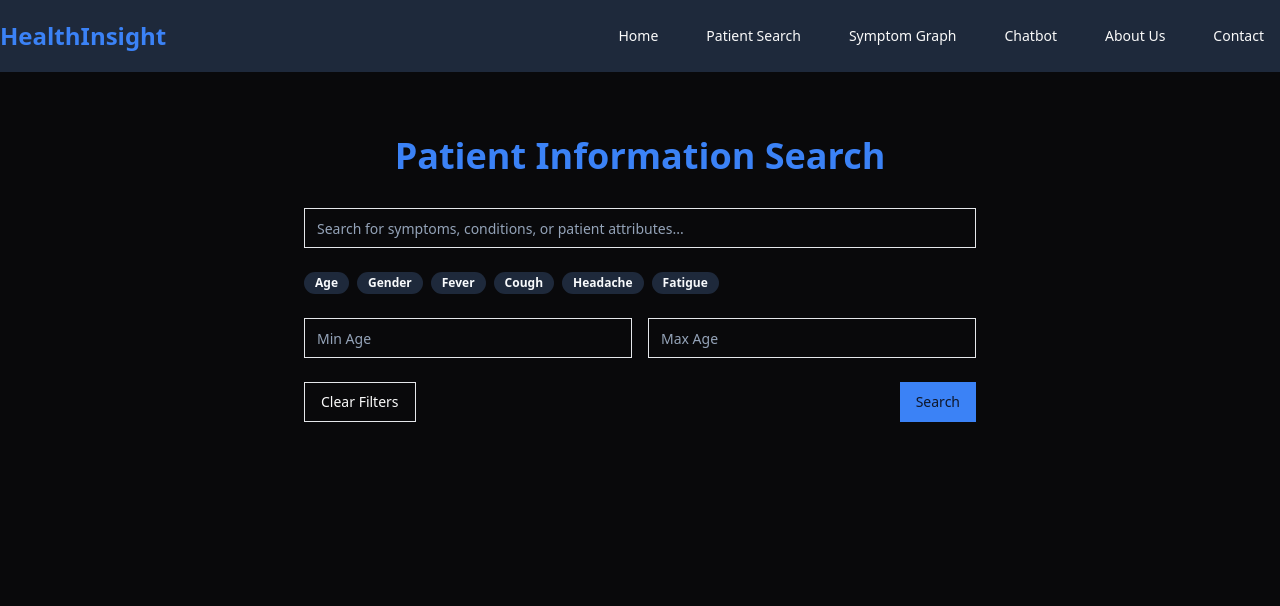
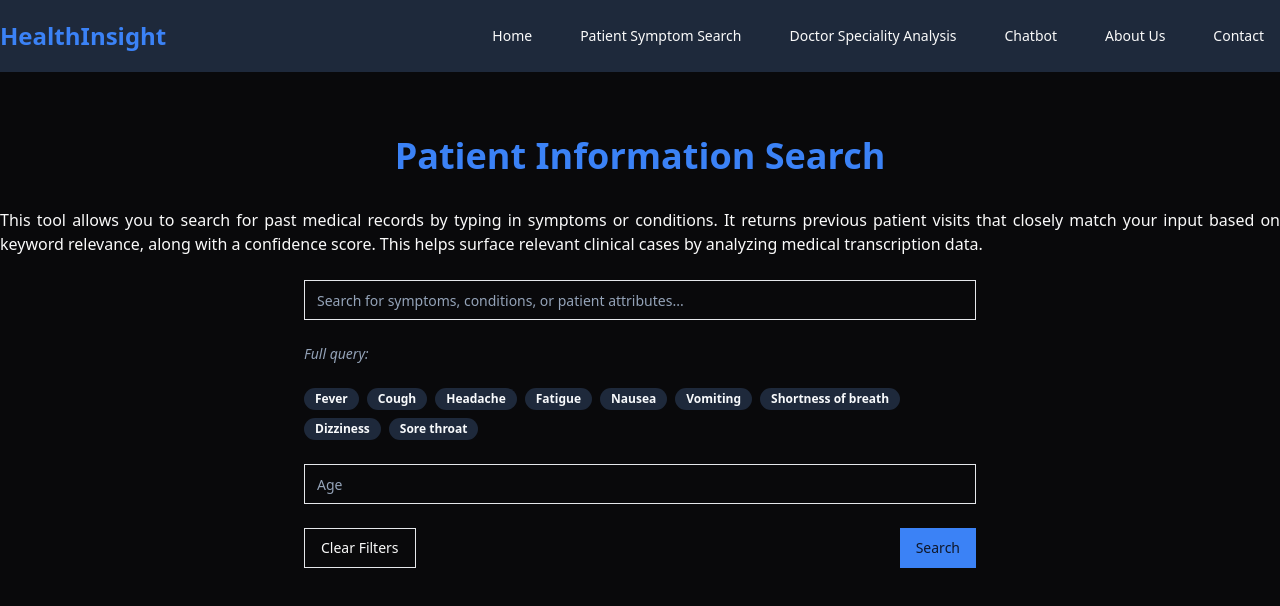
Before and after one commit to nischay-singh/HealthInsight, a React (Create React App) app in the folder code/frontend/: page /patient-search in a window 1280 px wide. Shown: the top 606 px of the page. Built offline with nearby package versions, Linux system fonts and the light colour scheme.

Commit message:
changed patiend information search

```diff
--- a/code/frontend/src/components/ui/navbar.jsx
+++ b/code/frontend/src/components/ui/navbar.jsx
@@ -14,10 +14,10 @@ export function Navbar() {
             <Link to="/">Home</Link>
           </Button>
           <Button variant="ghost" asChild>
-            <Link to="/patient-search">Patient Search</Link>
+            <Link to="/patient-search">Patient Symptom Search</Link>
           </Button>
           <Button variant="ghost" asChild>
-            <Link to="/symptom-graph">Symptom Graph</Link>
+            <Link to="/symptom-graph">Doctor Speciality Analysis</Link>
           </Button>
           <Button variant="ghost" asChild>
             <Link to="/chatbot">Chatbot</Link>
--- a/code/frontend/src/pages/Home.jsx
+++ b/code/frontend/src/pages/Home.jsx
@@ -14,10 +14,10 @@ export default function Home() {
         </p>
         <div className="space-x-10 p-6 mt-20">
         <Button size="lg" className="px-6 py-8 text-xl rounded-xl" asChild>
-          <a href="/patient-search">Explore Patient Data</a>
+          <a href="/patient-search">Explore Patient Symptom Data</a>
         </Button>
         <Button size="lg" variant="outline" className="px-6 py-8 text-xl rounded-xl" asChild>
-          <a href="/symptom-graph">View Symptom Graph</a>
+          <a href="/symptom-graph">View Doctor Speciality Graph</a>
         </Button>
         <Button size="lg" variant="secondary" className="px-7 py-8 text-xl rounded-xl" asChild>
           <a href="/chatbot">Chat with AI</a>
--- a/code/frontend/src/pages/PatientSearch.jsx
+++ b/code/frontend/src/pages/PatientSearch.jsx
@@ -5,21 +5,42 @@ import { Button } from "../components/ui/button";
 import { Badge } from "../components/ui/badge";
 
 export default function PatientSearch() {
-  const [query, setQuery] = useState("");
+  const [manualQuery, setManualQuery] = useState("");
+  const [selectedTags, setSelectedTags] = useState([]);
   const [results, setResults] = useState([]);
+  const [age, setAge] = useState("");
+
+  const commonSymptoms = [
+    "Fever", "Cough", "Headache", "Fatigue",
+    "Nausea", "Vomiting", "Shortness of breath", "Dizziness", "Sore throat"
+  ];
+
+  const handleBadgeClick = (symptom) => {
+    const isSelected = selectedTags.includes(symptom);
+    let updatedTags;
+
+    if (isSelected) {
+      updatedTags = selectedTags.filter((tag) => tag !== symptom);
+    } else {
+      updatedTags = [...selectedTags, symptom];
+    }
+
+    setSelectedTags(updatedTags);
+  };
 
   const handleSearch = async () => {
-    if (query.trim() === "") return;
-
+    const finalQuery = `${manualQuery} ${selectedTags.join(" ")} ${age}`.trim();
+    if (finalQuery === "") return;
+    console.log(finalQuery);
     try {
-      const response = await fetch(`/api/patientSearch?q=${encodeURIComponent(query)}`);
+      const response = await fetch(`/api/patientSearch?q=${encodeURIComponent(finalQuery)}`);
       if (!response.ok) {
         throw new Error(`HTTP error! status: ${response.status}`);
       }
 
       const data = await response.json();
       console.log("Received search results:", data);
-      setResults(data.results); // You can render this later
+      setResults(data.results);
     } catch (error) {
       console.error("Search failed:", error.message);
     }
@@ -32,34 +53,69 @@ export default function PatientSearch() {
         <h1 className="text-4xl font-bold mb-8 text-center text-primary">
           Patient Information Search
         </h1>
+        <p className="mb-6 text-justify">This tool allows you to search for past medical records by typing in symptoms or conditions. It returns previous patient visits that closely match your input based on keyword relevance, along with a confidence score. This helps surface relevant clinical cases by analyzing medical transcription data.</p>
         <div className="max-w-2xl mx-auto space-y-6">
           <Input
             type="text"
             placeholder="Search for symptoms, conditions, or patient attributes..."
             className="w-full"
-            value={query}
-            onChange={(e) => setQuery(e.target.value)}
+            value={manualQuery}
+            onChange={(e) => setManualQuery(e.target.value)}
           />
+
+          <p className="text-sm text-muted-foreground italic">
+            Full query:{" "}
+            <span className="font-medium">{manualQuery} {selectedTags.join(" ")}</span>
+          </p>
+
           <div className="flex flex-wrap gap-2">
-            <Badge variant="secondary">Age</Badge>
-            <Badge variant="secondary">Gender</Badge>
-            <Badge variant="secondary">Fever</Badge>
-            <Badge variant="secondary">Cough</Badge>
-            <Badge variant="secondary">Headache</Badge>
-            <Badge variant="secondary">Fatigue</Badge>
+            {commonSymptoms.map((symptom) => (
+              <Badge
+                key={symptom}
+                variant="secondary"
+                onClick={() => handleBadgeClick(symptom)}
+                className={`cursor-pointer transition-transform ${
+                  selectedTags.includes(symptom) ? "scale-95 bg-primary text-primary-foreground" : ""
+                }`}
+              >
+                {symptom}
+              </Badge>
+            ))}
           </div>
-          <div className="grid grid-cols-2 gap-4">
-            <Input type="number" placeholder="Min Age" />
-            <Input type="number" placeholder="Max Age" />
-          </div>
+
+          <Input type="number" placeholder="Age" value={age} onChange={(e) => setAge(e.target.value)}/>
+
           <div className="flex justify-between">
-            <Button variant="outline" onClick={() => setQuery("")}>
+            <Button
+              variant="outline"
+              onClick={() => {
+                setManualQuery("");
+                setSelectedTags([]);
+              }}
+            >
               Clear Filters
             </Button>
             <Button onClick={handleSearch}>Search</Button>
           </div>
         </div>
 
+        {results.length > 0 && (
+        <div className="max-w-2xl mx-auto mt-10 space-y-6">
+          <h2 className="text-2xl font-semibold text-primary">Search Results</h2>
+            {results.map((record, index) => (
+            <div
+              key={index}
+              className="border border-border rounded-lg p-4 shadow-sm bg-card text-card-foreground"
+            >
+                <h3 className="text-lg font-semibold mb-2">{record.doctor_specialty.trim()}</h3>
+                <p className="text-muted-foreground italic mb-2">{record.visit_description}</p>
+                <p className="text-sm mb-2"><strong>Score:</strong> {record.score.toFixed(2)}</p>
+                <p className="text-sm text-foreground">{record.medical_transcription}</p>
+            </div>
+              ))}
+        </div>
+        )}
+
       </div>
     </main>
   );
```
